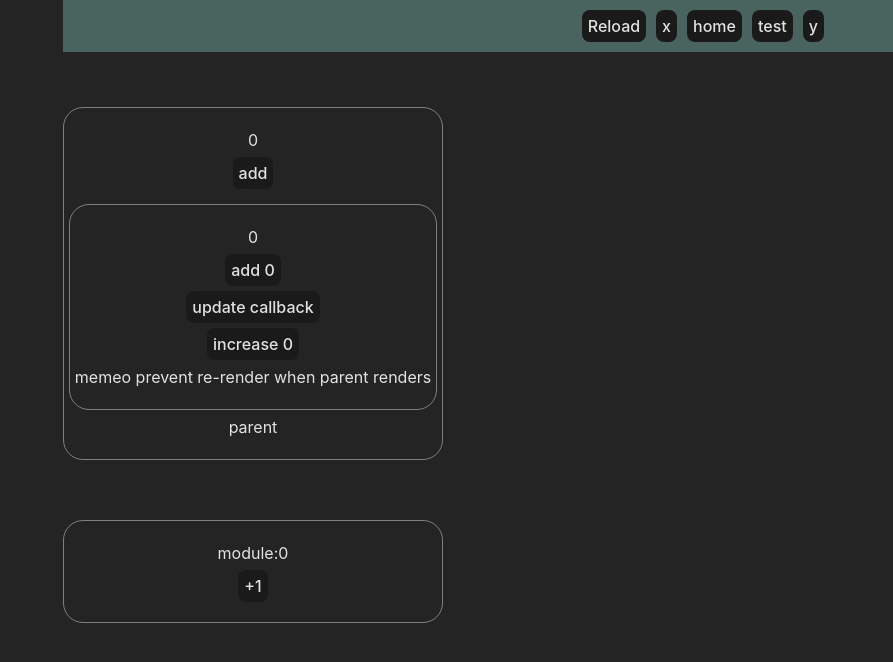
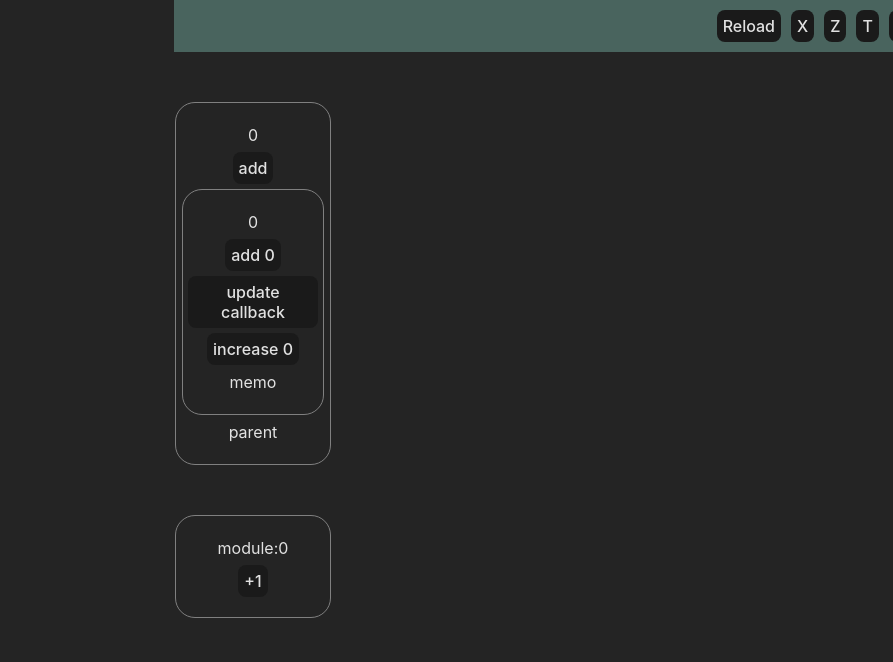
Before and after one commit to Merzaad/learning_react, a React (Vite) app: page /y in a window 1280 px wide. Shown: the top 662 px of the page, without its empty margins (387-1280 px from the left). Built offline with nearby package versions, Linux system fonts and the light colour scheme.

Commit message:
fix nav structure

```diff
--- a/src/App.tsx
+++ b/src/App.tsx
@@ -5,9 +5,9 @@ import Layout from './components/layout'
 // eslint-disable-next-line no-unused-vars
 import { register } from './swRegisteration'
 import { BrowserRouter, Routes, Route } from 'react-router-dom'
-import Home from './components/app'
+import Z from './components/z'
 import X from './components/x'
-import TestImportTime from './test/TestImportTime'
+import T from './test/TestImportTime'
 import Y from './components/y'
 
 function App() {
@@ -28,10 +28,10 @@ function App() {
       <BrowserRouter>
         <Routes>
           <Route path="/" element={<Layout />}>
-            <Route index element={<Home />} />
+            <Route index element={<Z />} />
             <Route path="/x" element={<X />} />
             <Route path="/y" element={<Y />} />
-            <Route path="/TestImportTime" element={<TestImportTime />} />
+            <Route path="/t" element={<T />} />
           </Route>
         </Routes>
       </BrowserRouter>
--- a/src/components/layout/index.tsx
+++ b/src/components/layout/index.tsx
@@ -20,16 +20,16 @@ const Layout = () => {
           Reload
         </button>
         <button type="button" onClick={() => navigate('/x')}>
-          x
+          X
         </button>
         <button type="button" onClick={() => navigate('/')}>
-          home
+          Z
         </button>
-        <button type="button" onClick={() => navigate('/TestImportTime')}>
-          test
+        <button type="button" onClick={() => navigate('/t')}>
+          T
         </button>
         <button type="button" onClick={() => navigate('/y')}>
-          y
+          Y
         </button>
       </div>
       <Outlet />
--- a/src/components/y/button.tsx
+++ b/src/components/y/button.tsx
@@ -15,7 +15,7 @@ export default function Button() {
       <button onClick={clickHandler}>add {oldSatate}</button>
       <button onClick={() => setTriggerCallBack((x) => !x)}>update callback</button>
       <button onClick={() => setState2((x) => x + 1)}>increase {state2}</button>
-      {'memeo prevent re-render when parent renders'}
+      memo
     </>
   )
 }
--- a/src/components/app/index.tsx
+++ b/src/components/z/index.tsx
@@ -1,7 +1,7 @@
 import * as React from 'react'
 import './index.css'
 import coinContext from '../../context/coinContext'
-import FetchButton from '../../components/fetchButton'
+import FetchButton from '../fetchButton'
 import RefButton from '../refButton'
 
 import { useCoinData } from '../../hooks/useCoinData'
@@ -51,7 +51,7 @@ const Home = () => {
             <img src="/react.svg" className="logo react" alt="React logo" />
           </a>
         </div>
-        <h1 className="header">reactVite v0.0.83</h1>
+        <h1 className="header">reactVite v0.0.84</h1>
         <div className="box">
           <button onClick={() => setCount((count) => count + 1)}>count is {count}</button>
         </div>
@@ -82,7 +82,7 @@ const Home = () => {
           <div className="tab" style={{ background: activeTab === 2 ? '#595260' : '#3F4E4F' }} />
         </div>
         <div className="box">
-          from module:
+          module:
           {moduleLog}
           <button onClick={printModuleValue}>print</button>
           <button onClick={() => increaseModuleValue()}>+1</button>
--- a/src/index.css
+++ b/src/index.css
@@ -61,11 +61,10 @@ button:focus-visible {
   flex-direction: column;
   justify-content: center;
   align-items: center;
-  margin-top: 10px;
   border: 1px solid gray;
   border-radius: 20px;
   padding: 20px 5px;
-  width: 100%;
+  width: 99%;
 }
 .box .btns {
   display: flex;
```
Also changed, not shown: src/components/z/index.css (renamed from src/components/app/index.css).
